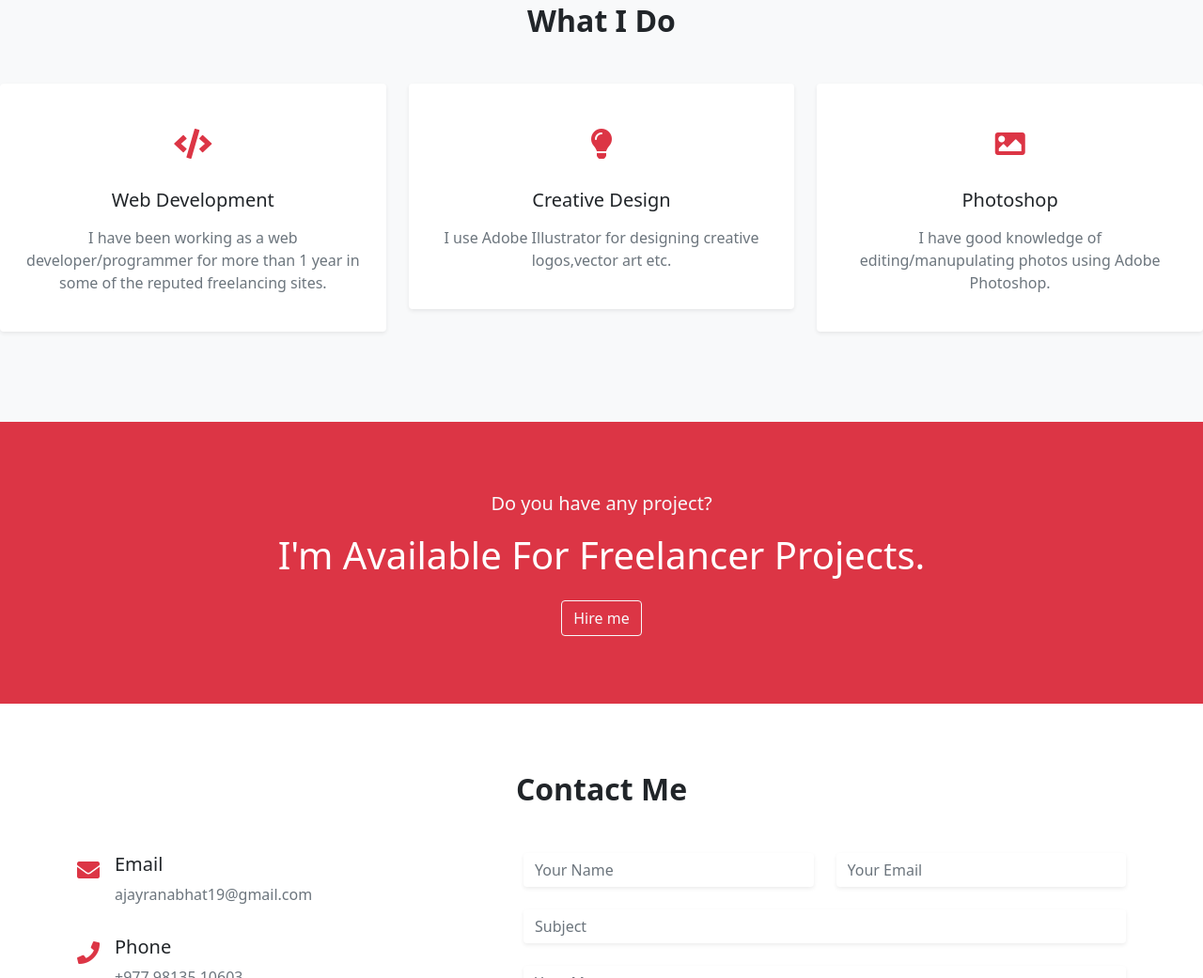
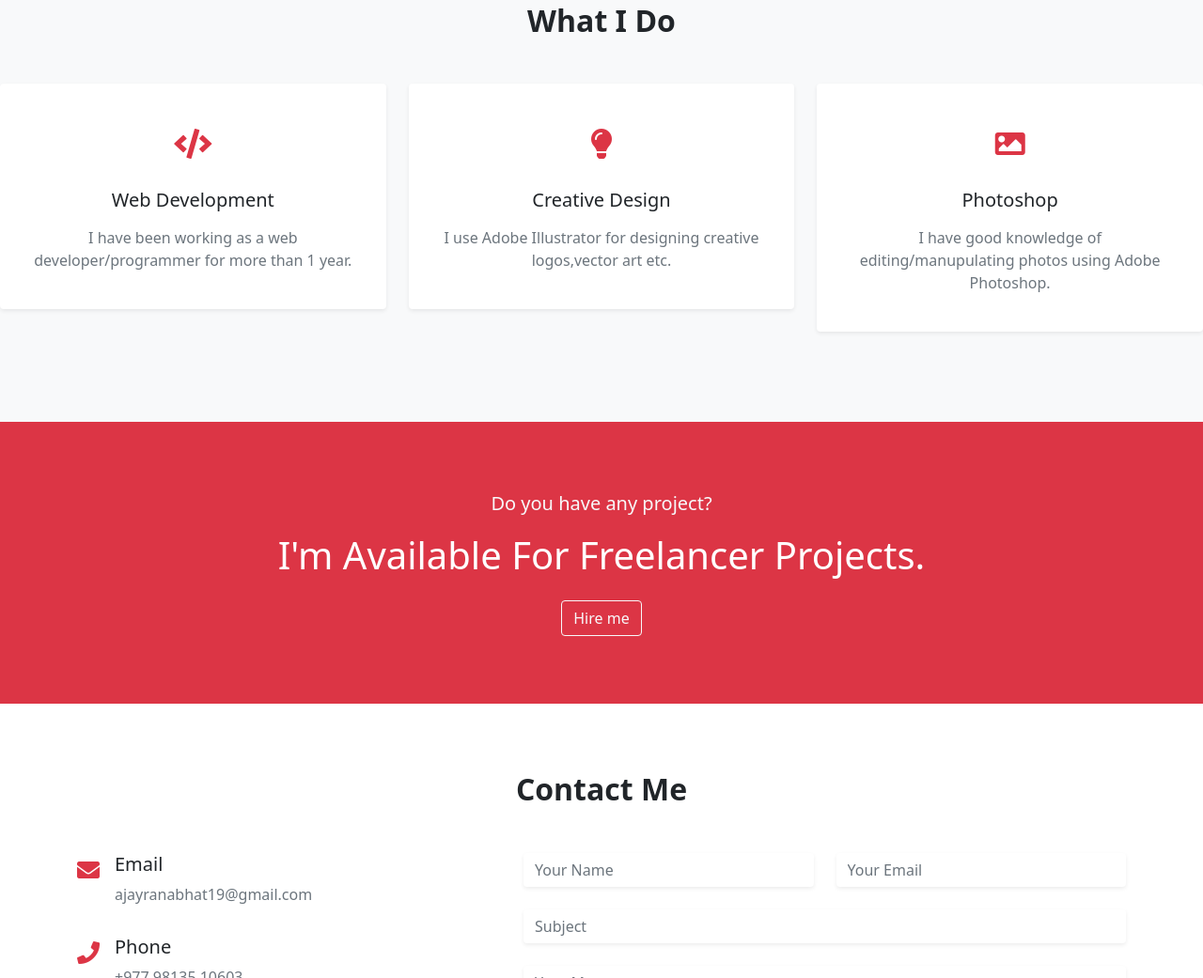
Before and after one commit to AjayRB5248/Ajay-s-Website, a plain HTML site: page index.html in a window 1280 px wide. Shown: the part 1555-2596 px from the top of the page at 94% size. Drawn offline with nearby package versions, Linux system fonts and the light colour scheme.

Commit message:
Update index.html

```diff
--- a/index.html
+++ b/index.html
@@ -169,7 +169,7 @@
             <i class="fas fa-code"></i>
         </div>
           <h3 class="fs-5 py-2">Web Development</h3>
-          <p class="text-muted">I have been working as a web developer/programmer for more than 1 year in some of the reputed freelancing sites.</p>
+          <p class="text-muted">I have been working as a web developer/programmer for more than 1 year.</p>
         </div>
       </div>
       <div class="col-md-4 col-lg-4 mb-4">
```
